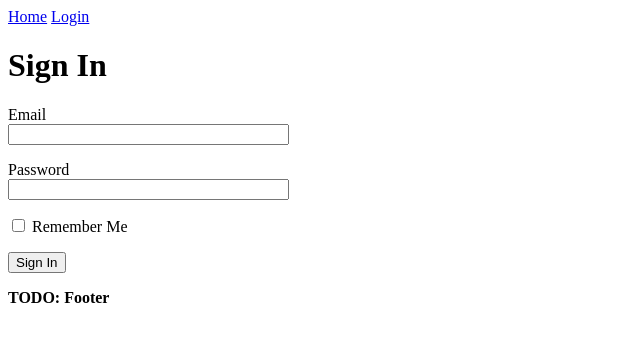
After one commit to techouse/nordend, a Flask app: page /login in a window 1280 px wide. The commit adds this page. Shown: the top 342 px of the page, without its empty margins (0-640 px from the left). Run offline with Flask 2, Linux system fonts and the light colour scheme.

Commit message:
Login form

```diff
--- /dev/null
+++ b/kilc/forms.py
@@ -0,0 +1,10 @@
+from flask_wtf import FlaskForm
+from wtforms import StringField, PasswordField, BooleanField, SubmitField
+from wtforms.validators import Email, DataRequired
+
+
+class LoginForm(FlaskForm):
+    email = StringField('Email', validators=[Email(), DataRequired()])
+    password = PasswordField('Password', validators=[DataRequired()])
+    remember_me = BooleanField('Remember Me')
+    submit = SubmitField('Sign In')
--- a/kilc/routes.py
+++ b/kilc/routes.py
@@ -1,5 +1,7 @@
-from flask import render_template
+from flask import render_template, flash, redirect, url_for
+
 from kilc import app
+from kilc.forms import LoginForm
 
 
 @app.route('/')
@@ -8,3 +10,12 @@ def index():
     context = {'user': {'name': 'Klemen'}}
 
     return render_template('index.html', **context)
+
+
+@app.route('/login', methods=['GET', 'POST'])
+def login():
+    form = LoginForm()
+    if form.validate_on_submit():
+        flash('Login requested for user {}, remember_me={}'.format(form.email.data, form.remember_me.data))
+        return redirect(url_for('index'))
+    return render_template('login.html', title='Sign In', form=form)
--- a/kilc/templates/base.html
+++ b/kilc/templates/base.html
@@ -6,7 +6,7 @@
 </head>
 <body>
     <div id="header">
-        <b>Navigation goes here</b>
+        {% include "navigation.html" %}
     </div>
     {% with messages = get_flashed_messages() %}
         {% if messages %}
@@ -21,7 +21,7 @@
         {% block content %}{% endblock %}
     </div>
     <div id="footer">
-        <b>Footer goes here</b>
+        {% include "footer.html" %}
     </div>
 </body>
 </html>
--- /dev/null
+++ b/kilc/templates/footer.html
@@ -0,0 +1 @@
+<b>TODO: Footer</b>
--- /dev/null
+++ b/kilc/templates/login.html
@@ -0,0 +1,24 @@
+{% extends "base.html" %}
+
+{% block content %}
+    <h1>{{ title }}</h1>
+    <form action="" method="post" novalidate>
+        {{ form.hidden_tag() }}
+        <p>
+            {{ form.email.label }}<br>
+            {{ form.email(size=32) }}<br>
+            {% for error in form.email.errors %}
+            <small style="color: red; font-weight: bold">{{ error }}</small>
+            {% endfor %}
+        </p>
+        <p>
+            {{ form.password.label }}<br>
+            {{ form.password(size=32) }}<br>
+            {% for error in form.password.errors %}
+            <small style="color: red; font-weight: bold">{{ error }}</small>
+            {% endfor %}
+        </p>
+        <p>{{ form.remember_me() }} {{ form.remember_me.label }}</p>
+        <p>{{ form.submit() }}</p>
+    </form>
+{% endblock %}
--- /dev/null
+++ b/kilc/templates/navigation.html
@@ -0,0 +1,4 @@
+<nav>
+    <a href="{{ url_for('index') }}">Home</a>
+    <a href="{{ url_for('login') }}">Login</a>
+</nav>
--- a/requirements.txt
+++ b/requirements.txt
@@ -3,6 +3,7 @@ Click==7.0
 Flask==1.0.2
 Flask-Migrate==2.3.0
 Flask-SQLAlchemy==2.3.2
+Flask-WTF==0.14.2
 itsdangerous==1.1.0
 Jinja2==2.10
 Mako==1.0.7
```
